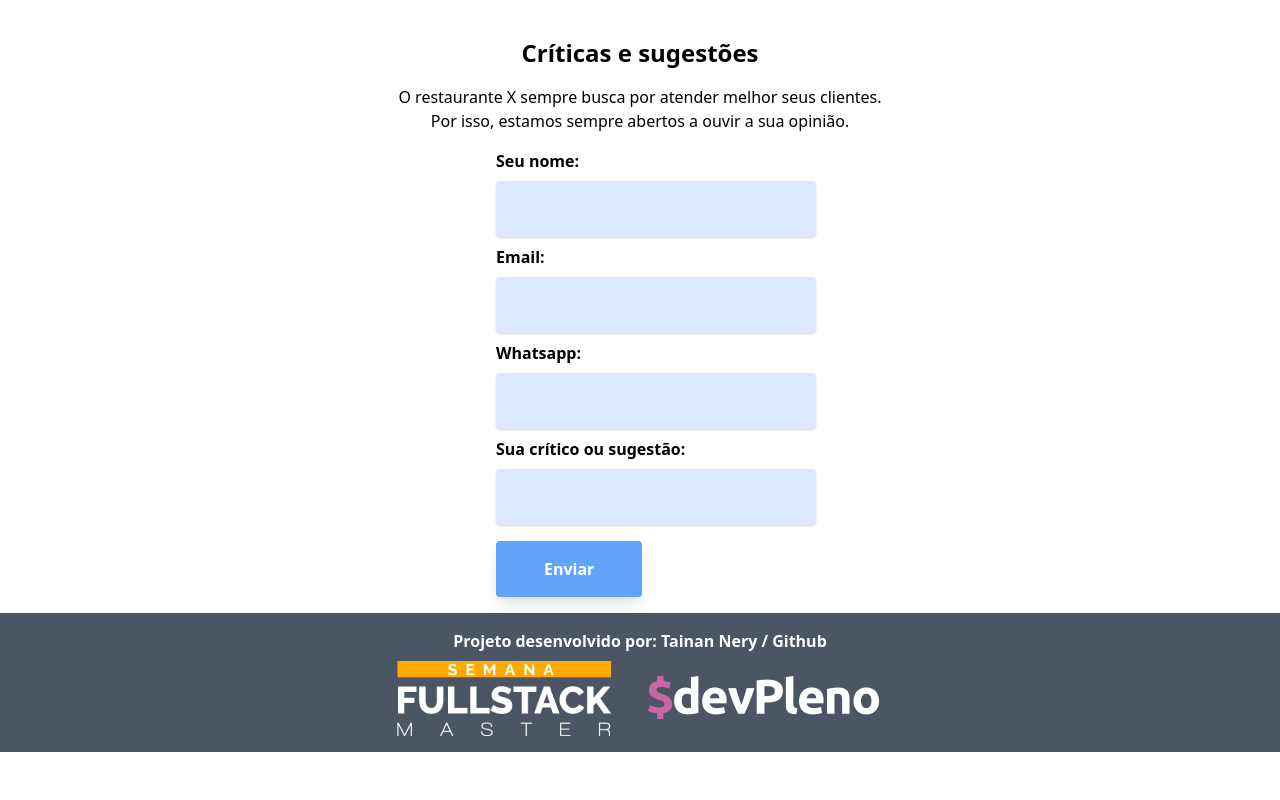
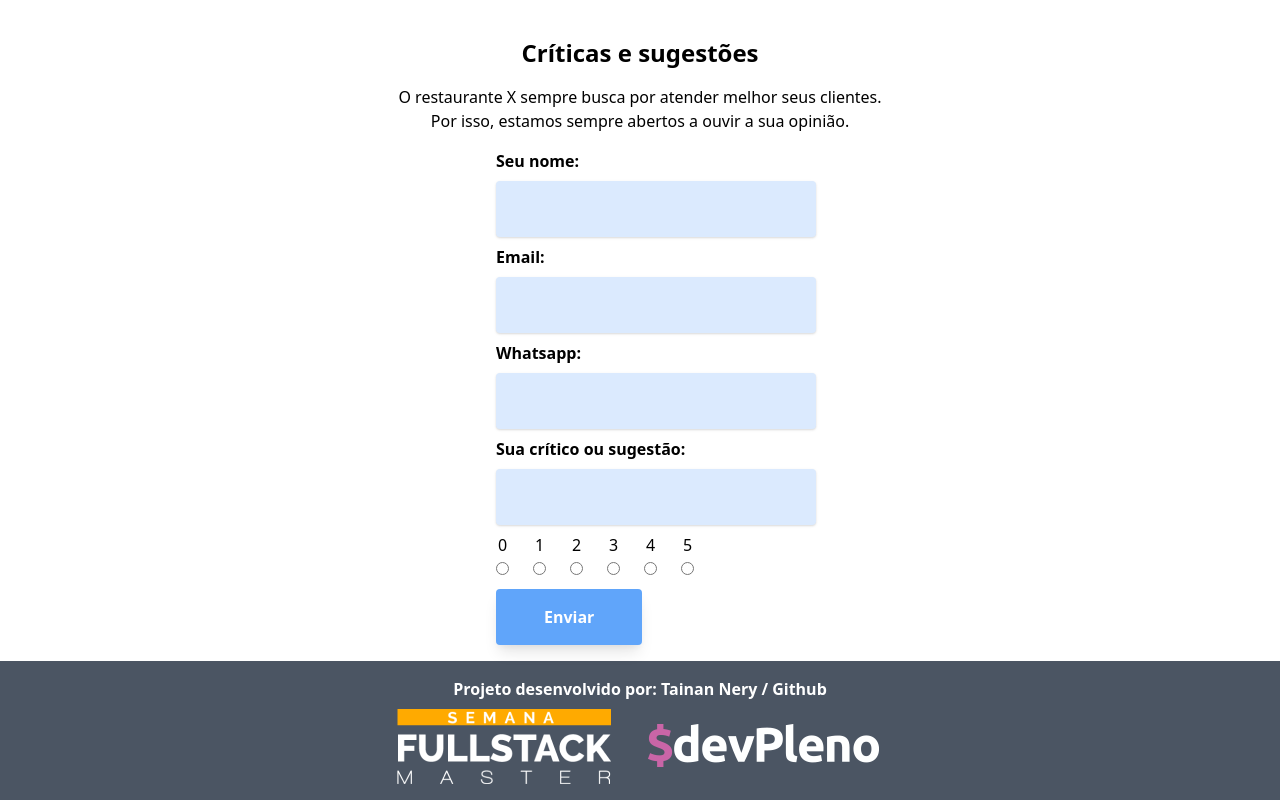
Before and after one commit to tsnery/palpite-box, a Next.js app: page /pesquisa in a window 1280 px wide. Shown: the part 383-1183 px from the top of the page. Before the commit the page ends 1135 px from the top, so only its background shows below. Built offline with nearby package versions, Linux system fonts and the light colour scheme.

Commit message:
added Nota in the form

```diff
--- a/pages/api/save.js
+++ b/pages/api/save.js
@@ -38,7 +38,7 @@ export default async (req,res) => {
             Opiniao:data.Opiniao,
             Cupom,
             Promo,
-            Nota: 5,
+            Nota: data.Nota,
             'Data preenchimento': moment().format('DD/MM/YYYY HH:mm:ss')
         })
         res.end(JSON.stringify({
--- a/pages/pesquisa.js
+++ b/pages/pesquisa.js
@@ -6,9 +6,11 @@ const Pesquisa = () => {
     Email: "",
     Whatsapp: "",
     Opiniao: "",
+    Nota:"",
   });
   const [success, setSuccess] = useState(false);
   const [retorno, setRetorno] = useState({});
+  const notas = [ 0,1,2,3,4,5];
   const save = async () => {
     try {
       const response = await fetch("/api/save", {
@@ -76,6 +78,19 @@ const Pesquisa = () => {
             onChange={formHandler}
             required
           />
+          <div className="flex">
+          { notas.map(nota =>
+            <label className="block text-center mr-6">{nota}<br/>
+            <input
+            type="radio"
+            name="Nota"
+            value={nota}
+            onClick={formHandler}
+            required
+            />
+            </label>
+          )}
+          </div>
           <button
             className="bg-blue-400 px-12 py-4 mt-2 mb-4 rounded font-bold text-white shadow-lg hover:shadow"
             onClick={save}
```
